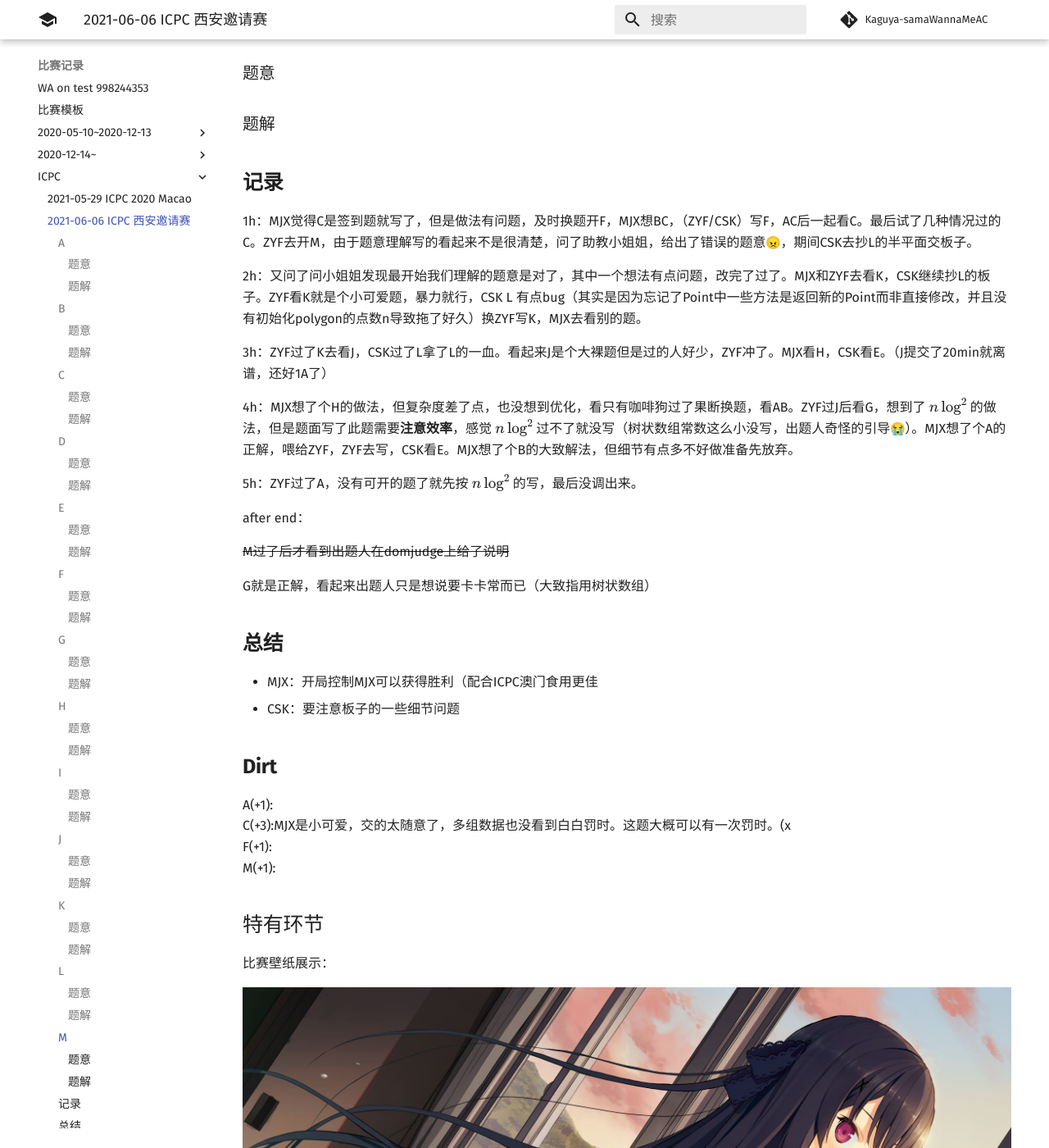
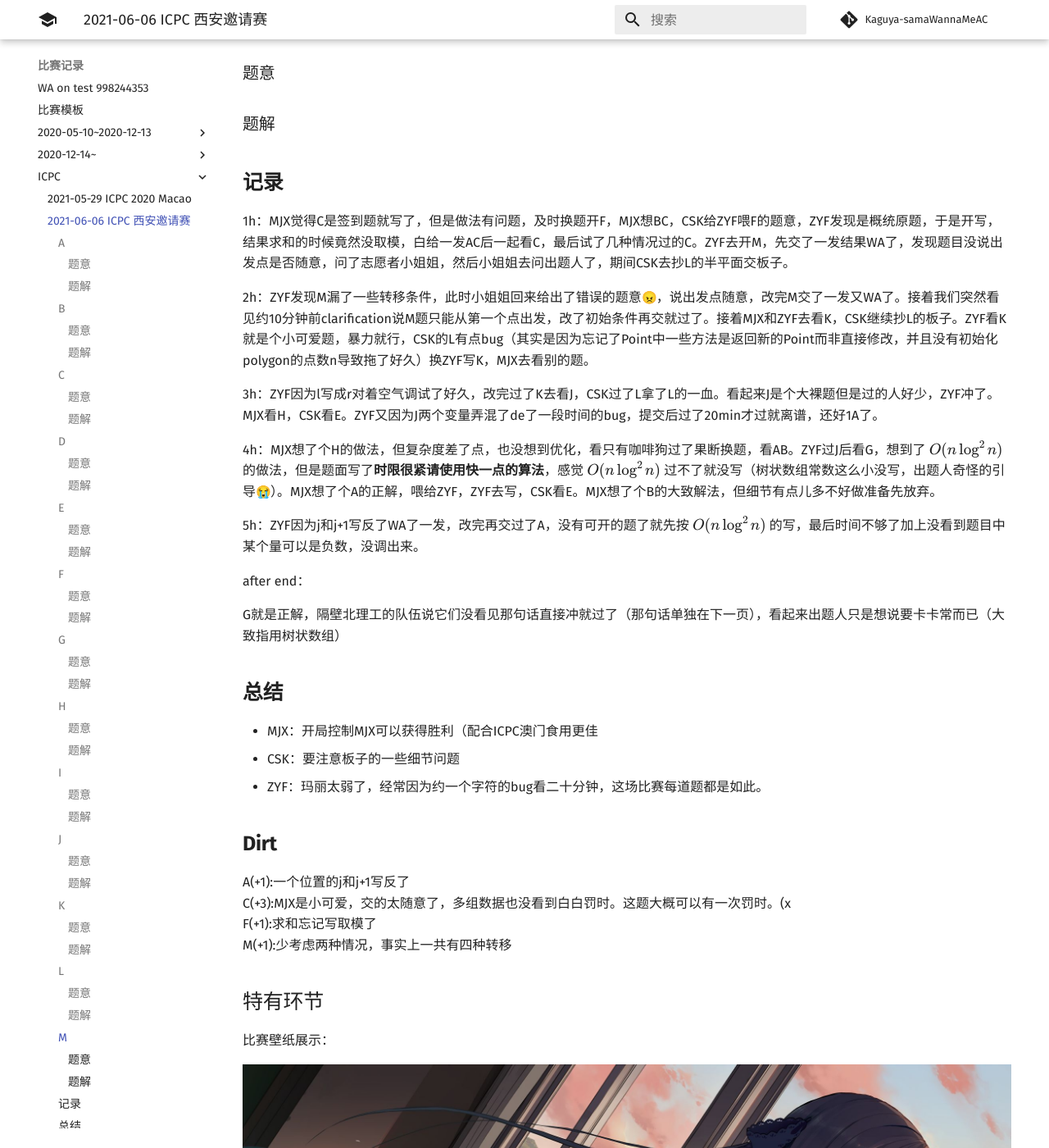
Before and after one commit to Kaguya-samaWannaMeAC/kaguya-samawannameac.github.io, an MkDocs documentation site: the page built from docs/contest/2021-06-06 ICPC 西安邀请赛.md, in a window 1280 px wide and 1400 px high, scrolled down 3464 px. Shown: the whole window at 82% size. Built offline with MkDocs 1.6.1 and Material for MkDocs 9.7.7, drawn with Linux system fonts in a browser that asks for light colours; emoji names are drawn with the system emoji font; comment, search, counter and statistics services are not loaded.

Commit message:
Update 2021-06-06 ICPC 西安邀请赛.md

```diff
--- a/docs/contest/2021-06-06 ICPC 西安邀请赛.md
+++ b/docs/contest/2021-06-06 ICPC 西安邀请赛.md
@@ -164,35 +164,32 @@ Stirling公式，然后随机跑跑就可以了。
 
 ## **记录**
 
-1h：MJX觉得C是签到题就写了，但是做法有问题，及时换题开F，MJX想BC，（ZYF/CSK）写F，AC后一起看C。最后试了几种情况过的C。ZYF去开M，由于题意理解写的看起来不是很清楚，问了助教小姐姐，给出了错误的题意:angry:，期间CSK去抄L的半平面交板子。
+1h：MJX觉得C是签到题就写了，但是做法有问题，及时换题开F，MJX想BC，CSK给ZYF喂F的题意，ZYF发现是概统原题，于是开写，结果求和的时候竟然没取模，白给一发AC后一起看C，最后试了几种情况过的C。ZYF去开M，先交了一发结果WA了，发现题目没说出发点是否随意，问了志愿者小姐姐，然后小姐姐去问出题人了，期间CSK去抄L的半平面交板子。
 
-2h：又问了问小姐姐发现最开始我们理解的题意是对了，其中一个想法有点问题，改完了过了。MJX和ZYF去看K，CSK继续抄L的板子。ZYF看K就是个小可爱题，暴力就行，CSK L 有点bug（其实是因为忘记了Point中一些方法是返回新的Point而非直接修改，并且没有初始化polygon的点数n导致拖了好久）换ZYF写K，MJX去看别的题。
+2h：ZYF发现M漏了一些转移条件，此时小姐姐回来给出了错误的题意:angry:，说出发点随意，改完M交了一发又WA了。接着我们突然看见约10分钟前clarification说M题只能从第一个点出发，改了初始条件再交就过了。接着MJX和ZYF去看K，CSK继续抄L的板子。ZYF看K就是个小可爱题，暴力就行，CSK的L有点bug（其实是因为忘记了Point中一些方法是返回新的Point而非直接修改，并且没有初始化polygon的点数n导致拖了好久）换ZYF写K，MJX去看别的题。
 
-3h：ZYF过了K去看J，CSK过了L拿了L的一血。看起来J是个大裸题但是过的人好少，ZYF冲了。MJX看H，CSK看E。（J提交了20min就离谱，还好1A了）
+3h：ZYF因为l写成r对着空气调试了好久，改完过了K去看J，CSK过了L拿了L的一血。看起来J是个大裸题但是过的人好少，ZYF冲了。MJX看H，CSK看E。ZYF又因为J两个变量弄混了de了一段时间的bug，提交后过了20min才过就离谱，还好1A了。
 
-4h：MJX想了个H的做法，但复杂度差了点，也没想到优化，看只有咖啡狗过了果断换题，看AB。ZYF过J后看G，想到了 $n\log^2$ 的做法，但是题面写了此题需要**注意效率**，感觉 $n\log^2$ 过不了就没写（树状数组常数这么小没写，出题人奇怪的引导:sob:）。MJX想了个A的正解，喂给ZYF，ZYF去写，CSK看E。MJX想了个B的大致解法，但细节有点多不好做准备先放弃。
+4h：MJX想了个H的做法，但复杂度差了点，也没想到优化，看只有咖啡狗过了果断换题，看AB。ZYF过J后看G，想到了 $O(n \log ^2 n)$ 的做法，但是题面写了**时限很紧请使用快一点的算法**，感觉 $O(n \log ^2 n)$ 过不了就没写（树状数组常数这么小没写，出题人奇怪的引导:sob:）。MJX想了个A的正解，喂给ZYF，ZYF去写，CSK看E。MJX想了个B的大致解法，但细节有点儿多不好做准备先放弃。
 
-5h：ZYF过了A，没有可开的题了就先按 $n\log^2$ 的写，最后没调出来。
+5h：ZYF因为j和j+1写反了WA了一发，改完再交过了A，没有可开的题了就先按 $O(n \log ^2 n)$ 的写，最后时间不够了加上没看到题目中某个量可以是负数，没调出来。
 
 after end：
 
-<del>M过了后才看到出题人在domjudge上给了说明</del>
-
-G就是正解，看起来出题人只是想说要卡卡常而已（大致指用树状数组）
+G就是正解，隔壁北理工的队伍说它们没看见那句话直接冲就过了（那句话单独在下一页），看起来出题人只是想说要卡卡常而已（大致指用树状数组）
 
 ## **总结**
 
 - MJX：开局控制MJX可以获得胜利（配合ICPC澳门食用更佳
 - CSK：要注意板子的一些细节问题
+- ZYF：玛丽太弱了，经常因为约一个字符的bug看二十分钟，这场比赛每道题都是如此。
 
 ## **Dirt**
 
-A(+1):<br>C(+3):MJX是小可爱，交的太随意了，多组数据也没看到白白罚时。这题大概可以有一次罚时。(x<br>F(+1):<br>M(+1):
+A(+1):一个位置的j和j+1写反了<br>C(+3):MJX是小可爱，交的太随意了，多组数据也没看到白白罚时。这题大概可以有一次罚时。(x<br>F(+1):求和忘记写取模了<br>M(+1):少考虑两种情况，事实上一共有四种转移
 
 ## 特有环节
 
 比赛壁纸展示：
 
 ![img](img/西安.jpg)
-
-比赛图：
```
